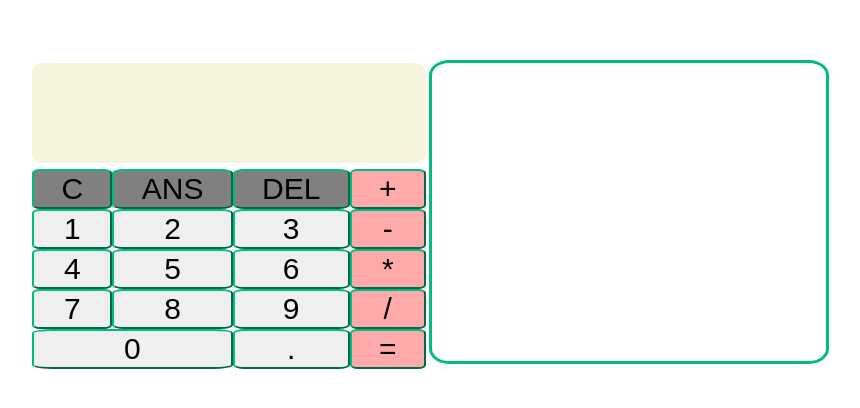
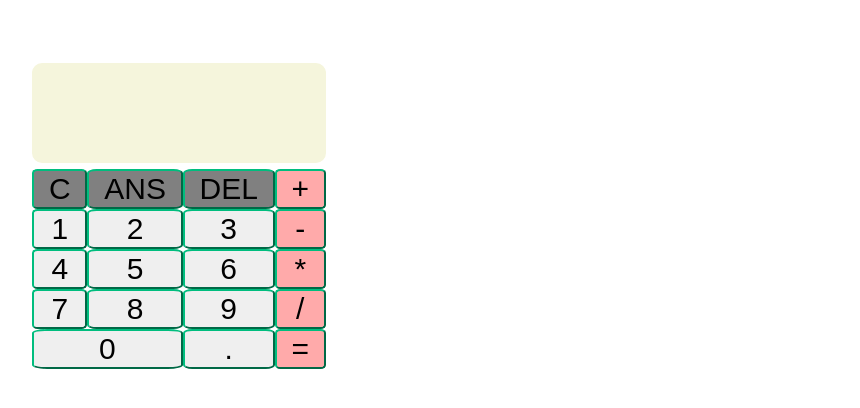
Before and after one commit to haruixu/idatt2105, a Vue app in the folder øving2/: page / in a window 1280 px wide. Shown: the part 184-592 px from the top of the page, without its empty margins (211-1071 px from the left). Built offline with nearby package versions, Linux system fonts and the light colour scheme.

Commit message:
Removed wrapper in app

```diff
--- a/øving2/src/App.vue
+++ b/øving2/src/App.vue
@@ -4,44 +4,24 @@
 </template>
 
 <style scoped>
-  .wrapper {
-    display: flex;
-    max-width: 500px;
-    justify-content: center;
-    align-content: center;
-    background-color: gray ;
-    border-radius: 2%;
-  }
-
   .calculator, .log {
+    /*Flex and width doesn't seem to affect the final layout, but keeping it to show possibility*/
     flex: 1; /*ensure both components take equal height */
     width: 100%; /*both components take 100% width of the parent container */
-    border-radius: 5%;
+    border-radius: 3%;
+    max-width: 300px;
   }
-
-  .log {
-    min-height: 30vh;
-    max-height: 38vh;
-    overflow: auto;
-    border: #00bd7e;
-    border-style: solid;
-    padding: 2px;
-  }
-
 </style>
 
 <script setup lang="ts">
-//todo make log go to bottom at phone
   import Calculator from '@/components/Calculator.vue';
   import Log from '@/components/Log.vue'
   import { ref } from 'vue'
 
   const log = ref([] as string[]);
-
   const addToLog = (expression: string) => {
     log.value.unshift(expression);
   };
-
 </script>
 
 <!--
```
